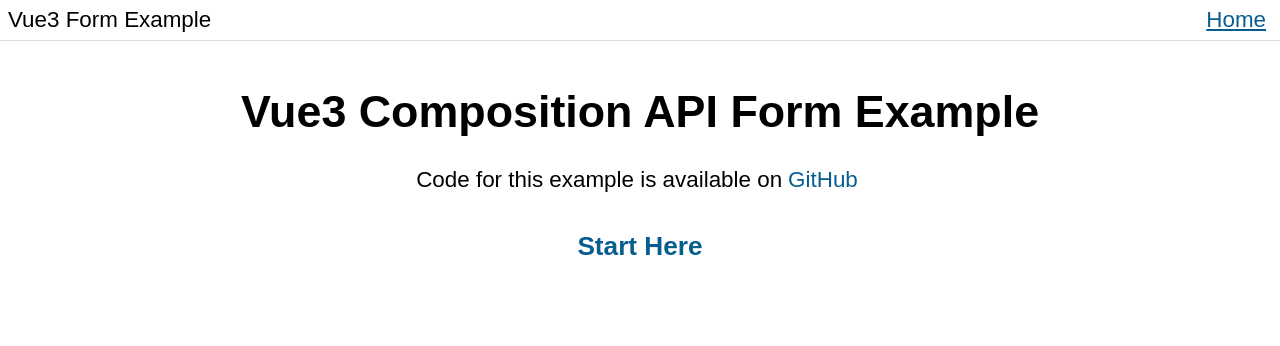
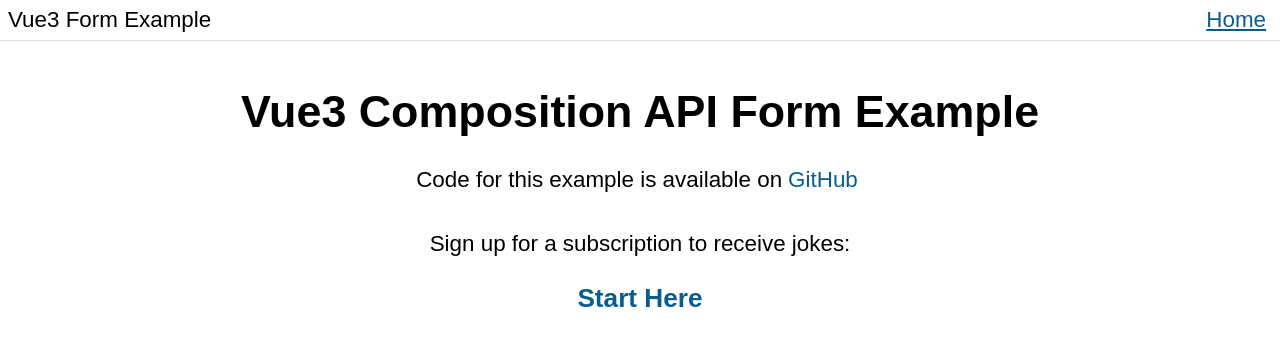
Before and after one commit to schnej7/vue3-form, a Vue app in the folder form-example/: page / in a window 1280 px wide. Shown: the top 346 px of the page. Built offline with nearby package versions, Linux system fonts and the light colour scheme.

Commit message:
Added explaination copy

```diff
--- a/form-example/src/views/HomeView.vue
+++ b/form-example/src/views/HomeView.vue
@@ -13,6 +13,10 @@
         Code for this example is available on<a href="https://github.com/schnej7/vue3-form">GitHub</a>
       </div>
 
+      <br />
+      <div>
+        Sign up for a subscription to receive jokes:
+      </div>
       <h3>
         <RouterLink :to="`/${firstStep.name}`">Start Here</RouterLink>
       </h3>
```
